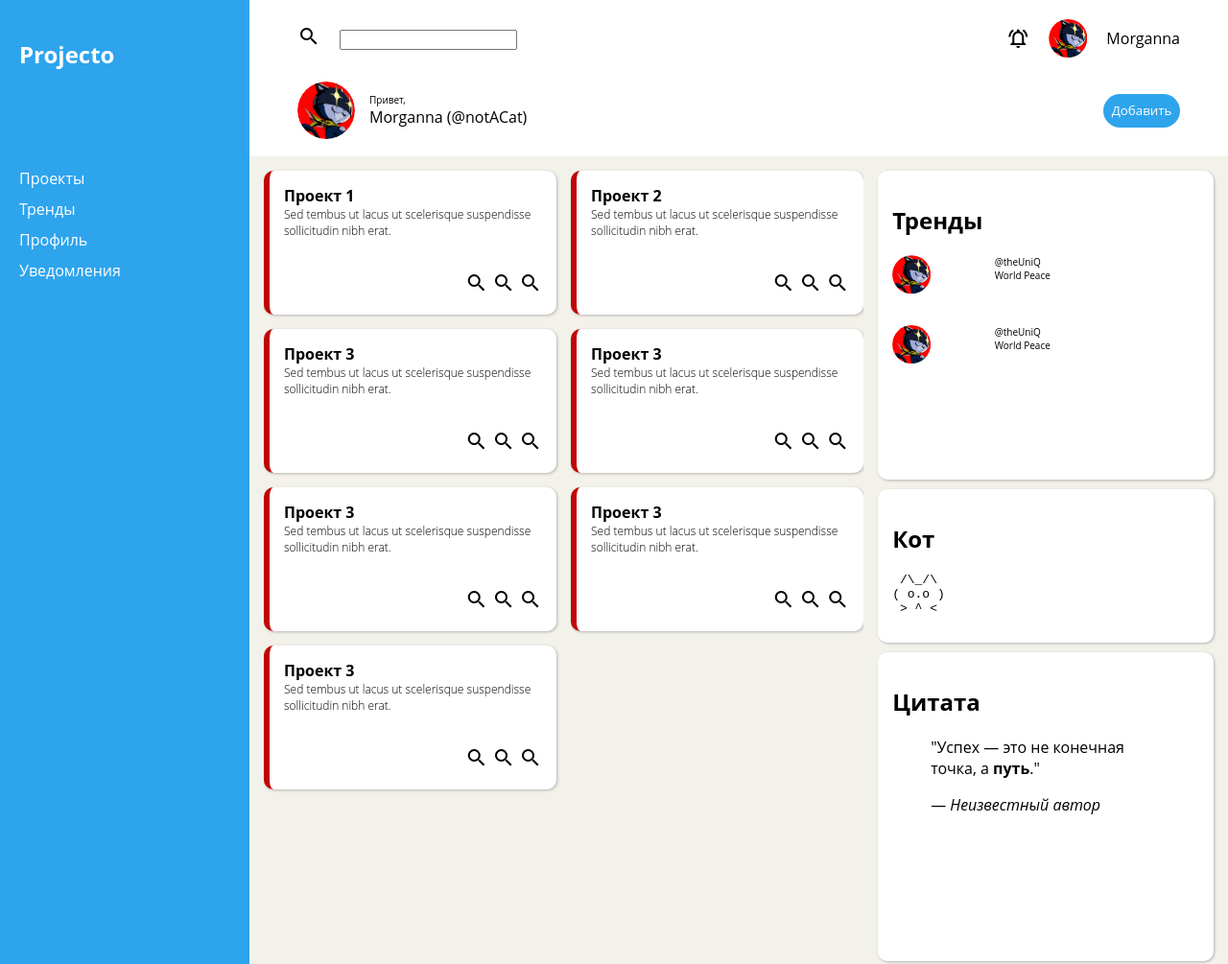
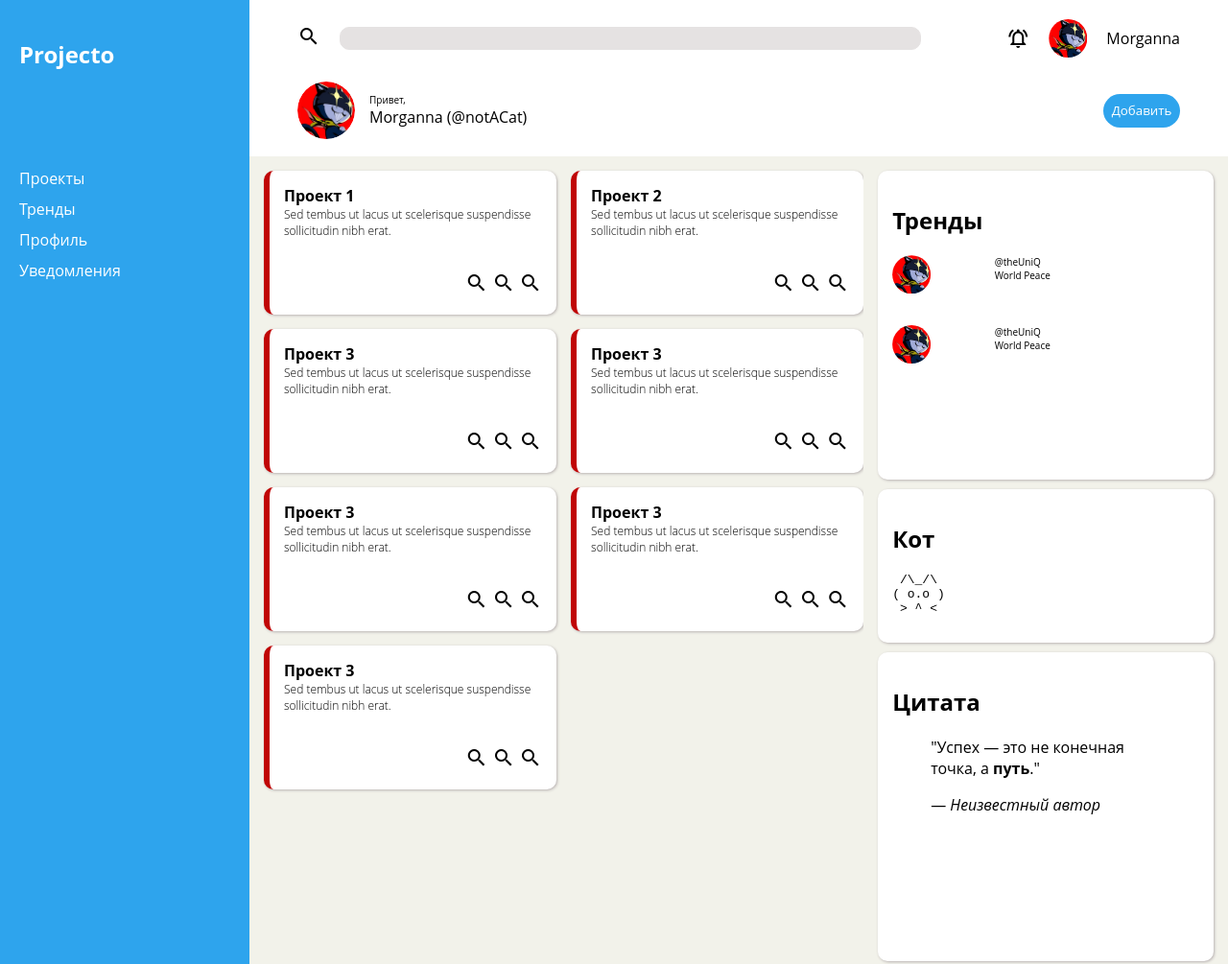
Before and after one commit to theSirD/frontendLabs, a plain HTML site: page index.html in a window 1280 px wide. Shown: the top 1005 px of the page at 96% size. Drawn offline with Linux system fonts and the light colour scheme.

Commit message:
fix: fixes BEM methodology use

```diff
--- a/style.css
+++ b/style.css
@@ -60,7 +60,7 @@ header {
   gap: 20px;
 }
 
-.header-form > input {
+.header-top__header-form > input {
   border: 1px solid rgb(229, 226, 226);
   border-radius: 10px;
   background-color: rgb(229, 226, 226);
@@ -249,7 +249,7 @@ header {
   margin-bottom: 15px;
 }
 
-.footer__ad .footer__ad-link{
+.footer__ad .footer__ad-link {
   display: inline-block;
   padding: 10px 20px;
   font-size: 16px;
```
